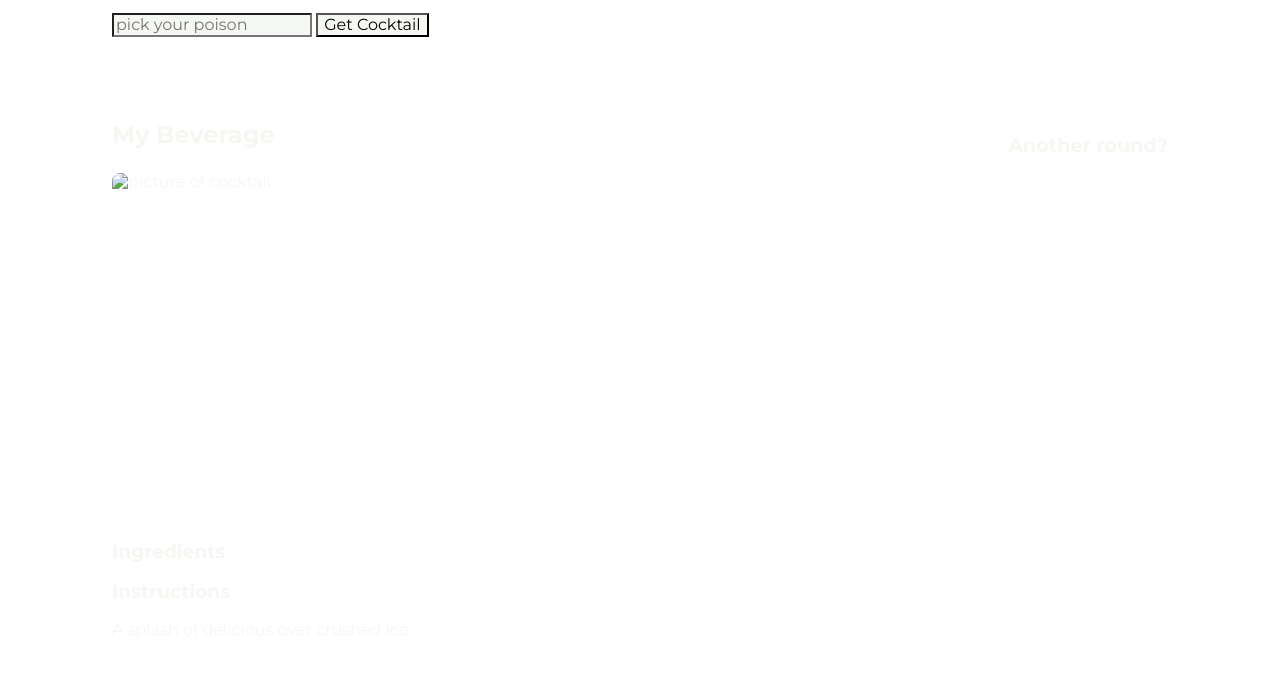
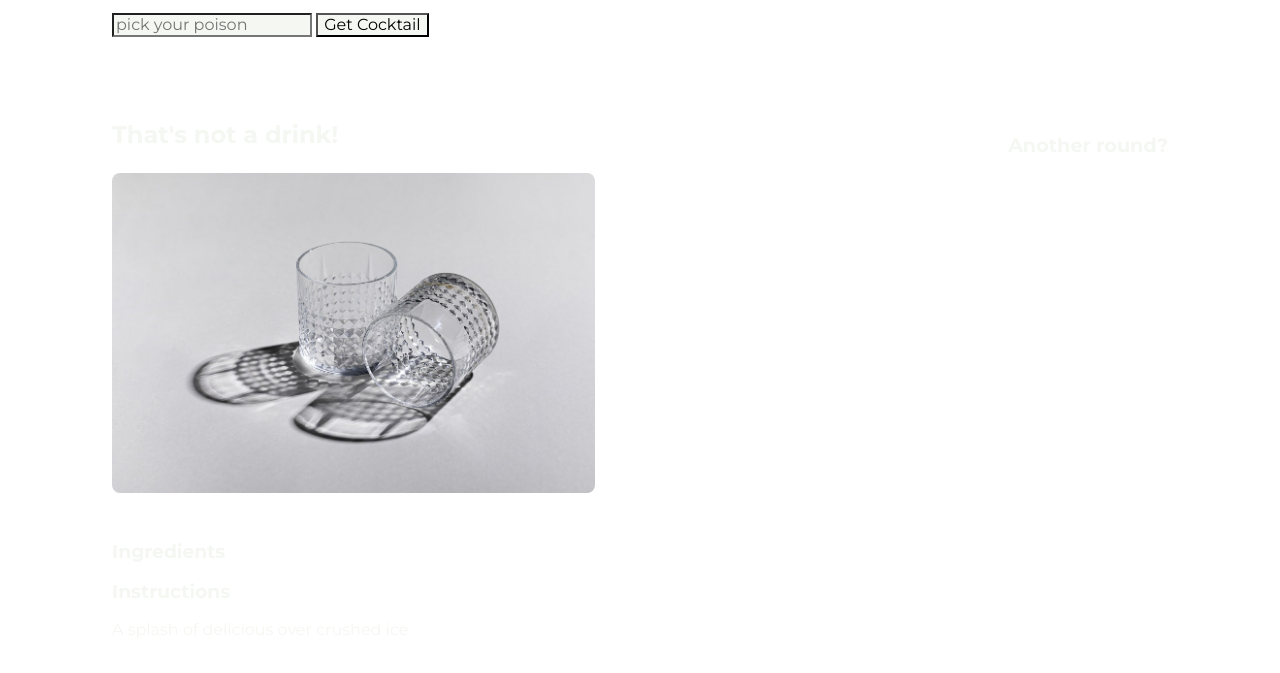
Before and after one commit to Nancy-Hunter/neatDrinks, a plain HTML site: page index.html in a window 1280 px wide. Both pictures are taken after a click on the button "Get Cocktail". Shown: the part 165-838 px from the top of the page. Drawn offline with Linux system fonts and the light colour scheme; no server answers.

Commit message:
Changed empty choice

```diff
--- a/index.html
+++ b/index.html
@@ -25,8 +25,8 @@
 
 	<main class="off">
 		<section>
-			<h2>My Beverage</h2>
-			<img src="" alt="picture of cocktail">
+			<h2>That's not a drink!</h2>
+			<img src="assets/empty-glass.png" alt="picture of cocktail">
 
 			<h3>Ingredients</h3>
 			<ul id="ingredients">
--- a/js/main.js
+++ b/js/main.js
@@ -6,7 +6,7 @@ document.querySelector("html").addEventListener("keypress", function (press) {
 		getFetch();
 	}
 }); //adds event listener for input bar (click)
-document.querySelector('li').addEventListener('click', getFetch)
+document.querySelectorAll('li').addEventListener('click', getFetch)
 //adds event listener for nav bar (click) DOESNT WORK nav bar needs anchor tags? maybe a class? needs to change choice to clicked value instead of input value
 
 function getFetch(){
```
Also changed, not shown: assets/empty-glass.png (added).
